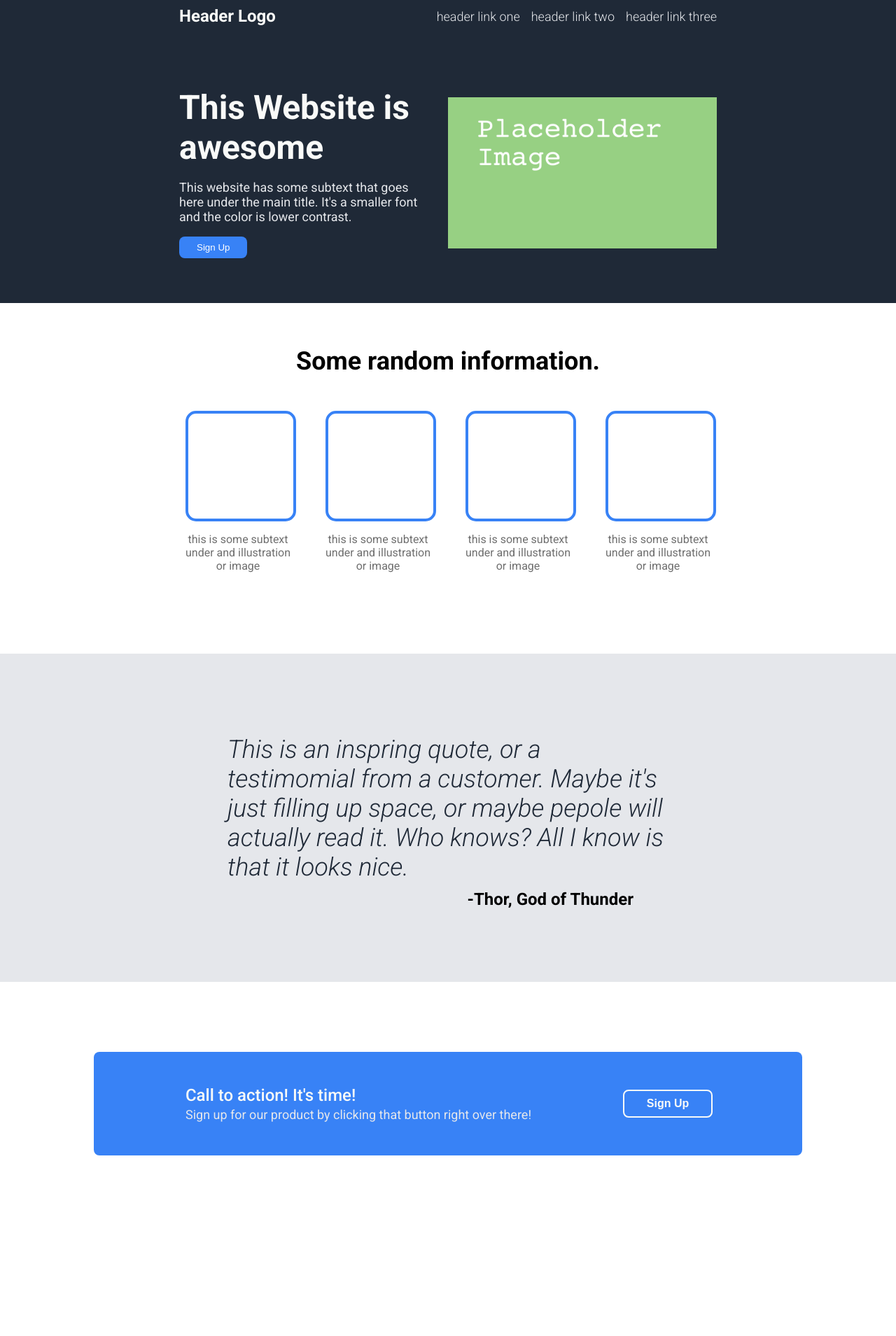
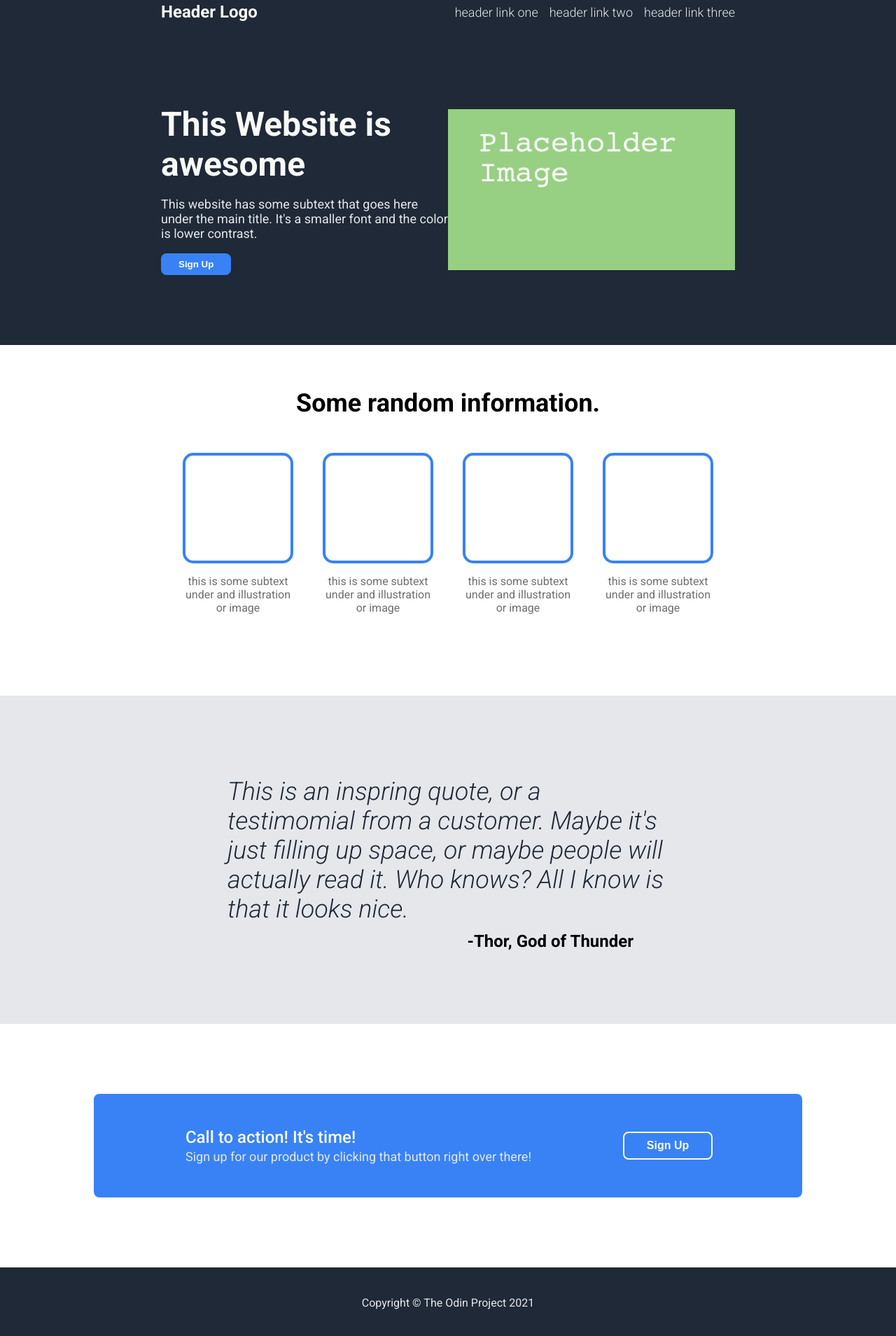
Before and after one commit to AlecBongard/Landing-Page, a plain HTML site: page index.html in a window 1280 px wide. Shown: the part 15-1924 px from the top of the page at 70% size. Before the commit the page ends 1766 px from the top, so only its background shows below. Drawn offline with Linux system fonts and the light colour scheme.

Commit message:
Add final touches

```diff
--- a/index.html
+++ b/index.html
@@ -63,7 +63,7 @@
     <div class="quote_wrap">
         <p class="quote">
             This is an inspring quote, or a testimomial from a customer.
-            Maybe it's just filling up space, or maybe pepole will actually read it.
+            Maybe it's just filling up space, or maybe people will actually read it.
             Who knows? All I know is that it looks nice.
         </p>
         <p class="by">-Thor, God of Thunder</p>
@@ -80,7 +80,9 @@
     </div>
 </div>
 
-<div class="footer"></div>
+<div class="footer">
+    <p class="copyright">Copyright © The Odin Project 2021</p>
+</div>
 
 </body>
 </html>
--- a/style.css
+++ b/style.css
@@ -14,14 +14,15 @@ body{
     display: flex;
     flex: auto;
     flex-direction: column;
-    padding: 0 256px;
+    padding: 0 230px;
 }
 
 .header{
     display: flex;
     justify-content: space-between;
     align-items: center;
-
+    padding: 0;
+    height: 64px;
 }
 
 .hlogo{
@@ -48,9 +49,9 @@ body{
 .hero{
     display: flex;
     justify-content: space-between;
-    gap: 20px;
     align-items: center;
-    padding: 64px 0;
+    padding: 100px 0;
+    flex-wrap: wrap;
 }
 
 .text{
@@ -58,6 +59,7 @@ body{
     flex-direction: column;
     align-items: flex-start;
     width: 500px;
+    max-width: 50%;
 }
 
 .title{
@@ -77,7 +79,8 @@ body{
     background-color: #3882F6;
     padding: 8px 25px;
     border: none;
-    border-radius: 8px;;
+    border-radius: 8px;
+    font-weight: bold;
 
 }
 
@@ -98,6 +101,8 @@ body{
 .info{
     padding-top:12px;
     padding-bottom: 100px;
+    display: flex;
+    flex-direction: column;
 }
 
 .info_head{
@@ -110,6 +115,7 @@ body{
 .pics{
     display: flex;
     gap: 50px;
+    flex-wrap: wrap;
 }
 
 .pic{
@@ -126,6 +132,14 @@ body{
     text-align: center;
     font-size: 16px;
     color: #6f6f6f;
+    display: flex;
+    flex: auto;
+    flex-direction: column;
+    align-items: center;
+}
+
+.subtext{
+    max-width: 150px;
 }
 
 .quote_wrap{
@@ -189,3 +203,12 @@ body{
     font-size: 16px;
     font-weight: bold;
 }
+
+.footer{
+    background-color: #1f2937;
+    display: flex;
+    justify-content: center;
+    align-items: center;
+    color: #E5E7EB;
+    padding: 25px 0;
+}
```
